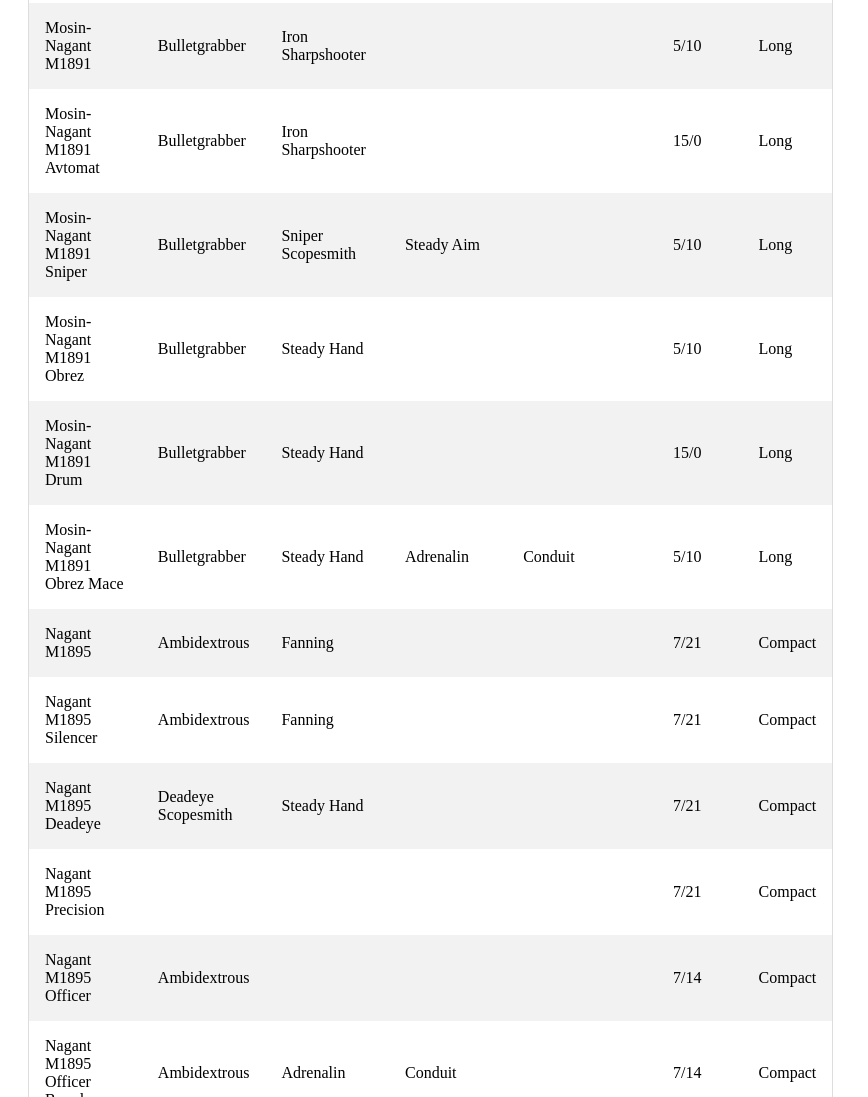
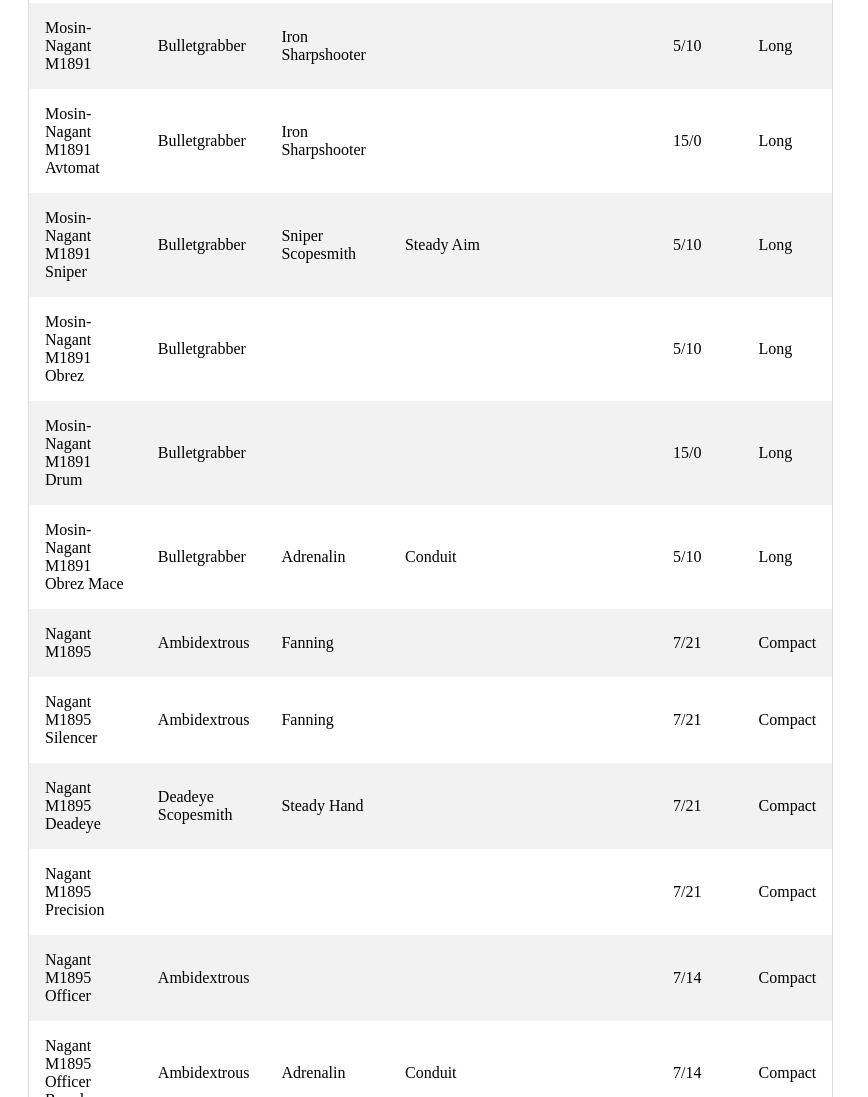
Before and after one commit to ondskefull/hunt-trait-search, a plain HTML site: page index.html in a window 1280 px wide. Shown: the part 2969-4066 px from the top of the page, without its empty margins (0-868 px from the left). Drawn offline with Linux system fonts and the light colour scheme.

Commit message:
Update index.html

```diff
--- a/index.html
+++ b/index.html
@@ -388,7 +388,7 @@
   <tr>
     <td>Mosin-Nagant M1891 Obrez</td>
     <td>Bulletgrabber</td>
-    <td>Steady Hand</td>
+    <td></td>
     <td></td>
     <td></td>
     <td></td>
@@ -398,7 +398,7 @@
     <tr>
     <td>Mosin-Nagant M1891 Drum</td>
     <td>Bulletgrabber</td>
-    <td>Steady Hand</td>
+    <td></td>
     <td></td>
     <td></td>
     <td></td>
@@ -408,9 +408,9 @@
   <tr>
     <td>Mosin-Nagant M1891 Obrez Mace</td>
     <td>Bulletgrabber</td>
-    <td>Steady Hand</td>
     <td>Adrenalin</td>
     <td>Conduit</td>
+    <td></td>
     <td></td>
     <td>5/10</td>
     <td>Long</td>
```
